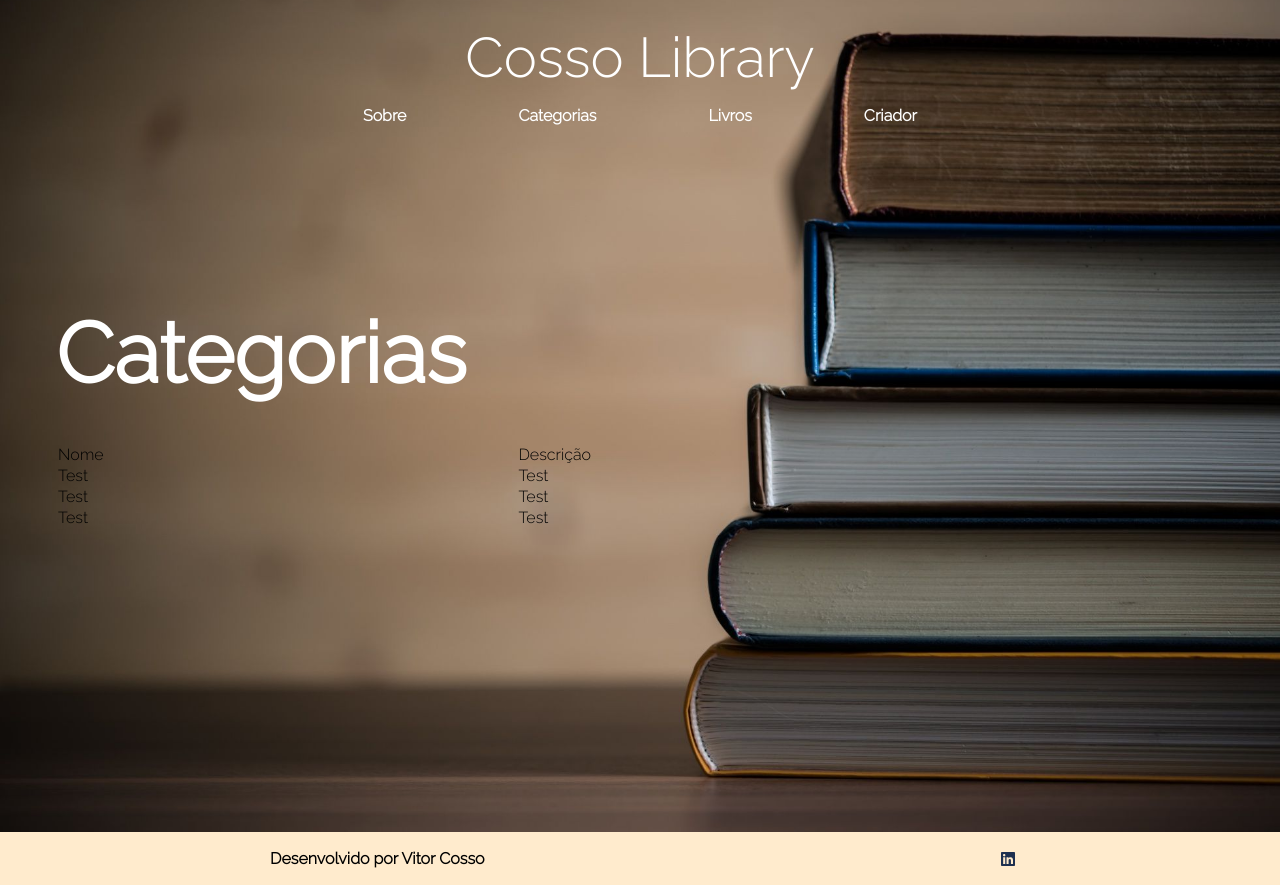
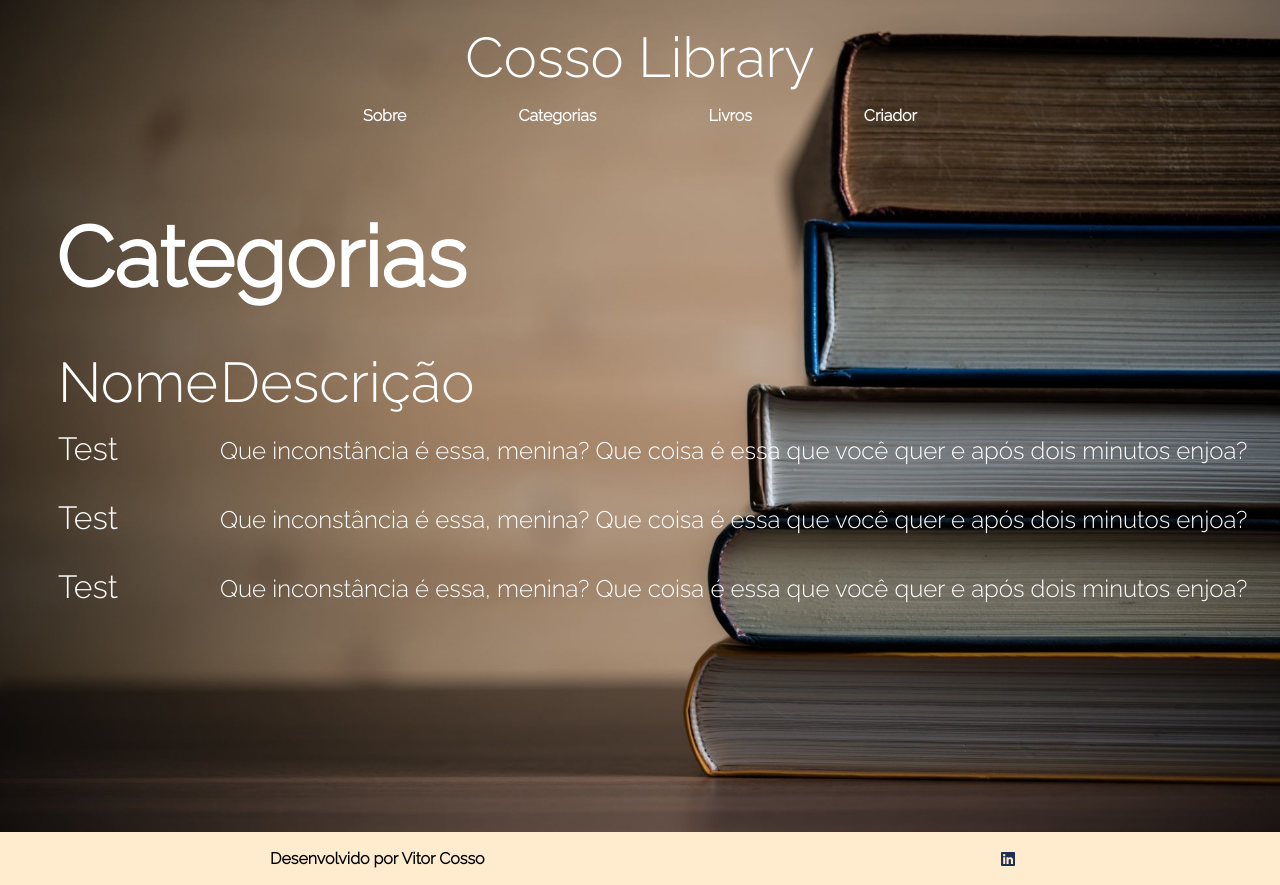
Before and after one commit to vittzx/bookstore-front, an Angular app: page /category in a window 1280 px wide. Shown: the top 885 px of the page. Built offline with nearby package versions, Linux system fonts and the light colour scheme.

Commit message:
feat: finishing style category table

```diff
--- a/src/app/components/template/header/header.component.css
+++ b/src/app/components/template/header/header.component.css
@@ -18,6 +18,7 @@
 .header-title a{
     color: white;
     text-decoration: none;
+
 }
 
 
@@ -40,4 +41,5 @@
 .header-list a:hover{
     text-decoration: underline;
     transition: .9s;
+    color: wheat;
 }
--- a/src/app/components/views/categoria/categoria.component.css
+++ b/src/app/components/views/categoria/categoria.component.css
@@ -24,3 +24,33 @@
     background-position: 100%;
     background-attachment: fixed;
 }
+
+.table-row-category{
+    /* descricao categoria */
+    color: white;
+    font-size: 3vmin;
+}
+
+.table-row-category{
+    line-height: 8vmin;
+}
+
+
+
+.table-row-category a{
+    /* nome categoria */
+    color: white;
+    font-size: 4vmin;
+    transition: .9s;
+    text-decoration: none;
+}
+
+.table-row-category a:hover{
+    /* nome categoria */
+    color: wheat;
+}
+
+.thead-row-category{
+    color: white;
+    font-size: 7vmin;
+}
--- a/src/app/components/views/categoria/categoria.component.html
+++ b/src/app/components/views/categoria/categoria.component.html
@@ -4,24 +4,25 @@
     </div>
     <table>
         <thead>
-            <tr>
+            <tr class="thead-row-category">
                 <td>Nome</td>
                 <td>Descrição</td>
             </tr>
         </thead>
-        <tbody class="tbody">
-            <tr>
-                <td [textContent]="categoryGeneral.name"><a href=""></a></td>
+        <tbody class="tbody-catergory">
+            <tr class="table-row-category">
+                <td><a href="" [textContent]="categoryGeneral.name"></a></td>
                 <td [textContent]="categoryGeneral.description"></td>
             </tr>
-            <tr>
-                <td [textContent]="categoryGeneral.name"></td>
+            <tr class="table-row-category">
+                <td><a href="" [textContent]="categoryGeneral.name"></a></td>
                 <td [textContent]="categoryGeneral.description"></td>
             </tr>
-            <tr>
-                <td [textContent]="categoryGeneral.name"></td>
+            <tr class="table-row-category">
+                <td><a href="" [textContent]="categoryGeneral.name"></a></td>
                 <td [textContent]="categoryGeneral.description"></td>
             </tr>
+
         </tbody>
     </table>
 </div>
--- a/src/app/components/views/categoria/categoria.component.ts
+++ b/src/app/components/views/categoria/categoria.component.ts
@@ -11,7 +11,7 @@ export class CategoriaComponent {
   categoryGeneral = {
     id: 1,
     name: "Test",
-    description: "Test"
+    description: "Que inconstância é essa, menina? Que coisa é essa que você quer e após dois minutos enjoa?"
   };
 
 
```
